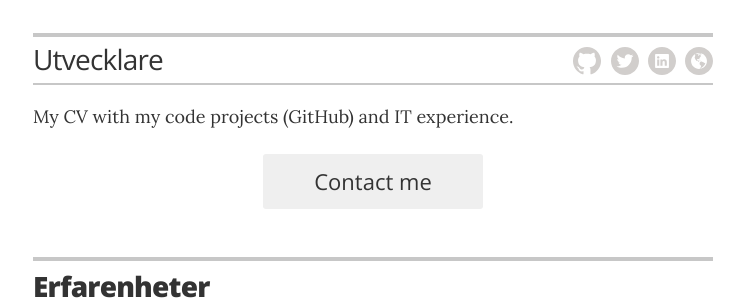
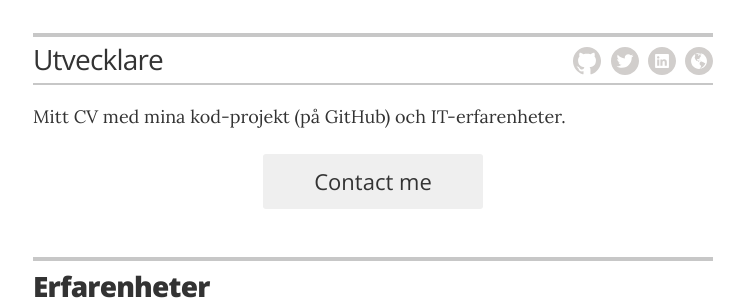
Before and after one commit to pownas/CV, a Jekyll site: the page built from index.html, in a window 1280 px wide and 900 px high. Shown: the part 272-572 px from the top of the window, without its empty margins (267-1011 px from the left). Built offline with Jekyll 4.4.1, drawn with Linux system fonts in a browser that asks for light colours.

Commit message:
Update _config.yml

```diff
--- a/_config.yml
+++ b/_config.yml
@@ -1,6 +1,6 @@
 # Site settings
 title: "Pownas aka Jonas Arvidsons CV"
-description: "A CV for Pownas code projects (GitHub) and IT experience."
+description: "Mitt CV för mina (pownas) kod-projekt (GitHub) och IT-erfarenheter."
 
 # Build settings
 markdown: kramdown
@@ -25,7 +25,7 @@ resume_header_contact_info:     "Örebro, Sweden • +46 (0)73-506 65 98 • pow
 display_header_contact_info:    "true"
 
 #resume_header_intro: "<p>This is the executive summary. You should write a few brief, concise, and meaningful sentences about yourself from a professional context, and your immediate career goals. Make the length appropriate for your needs, but keep it brief and concise</p>"
-resume_header_intro: "<p>My CV with my code projects (GitHub) and IT experience. </p>"
+resume_header_intro: "<p>Mitt CV med mina kod-projekt (på GitHub) och IT-erfarenheter. </p>"
 
 # use "yes" to display the email contact button,
 # "no" to display an "I'm not looking for work" message,
```
